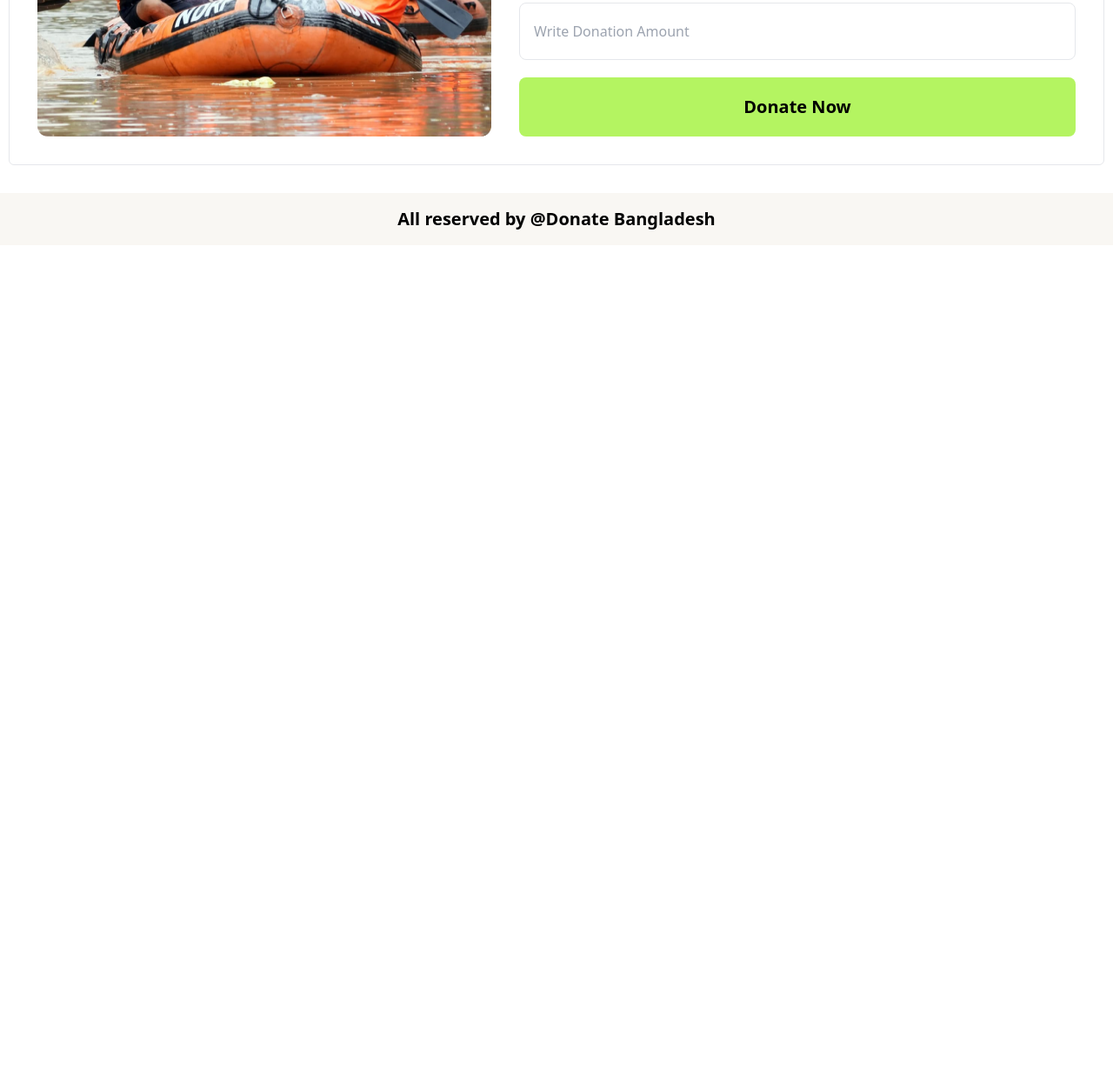
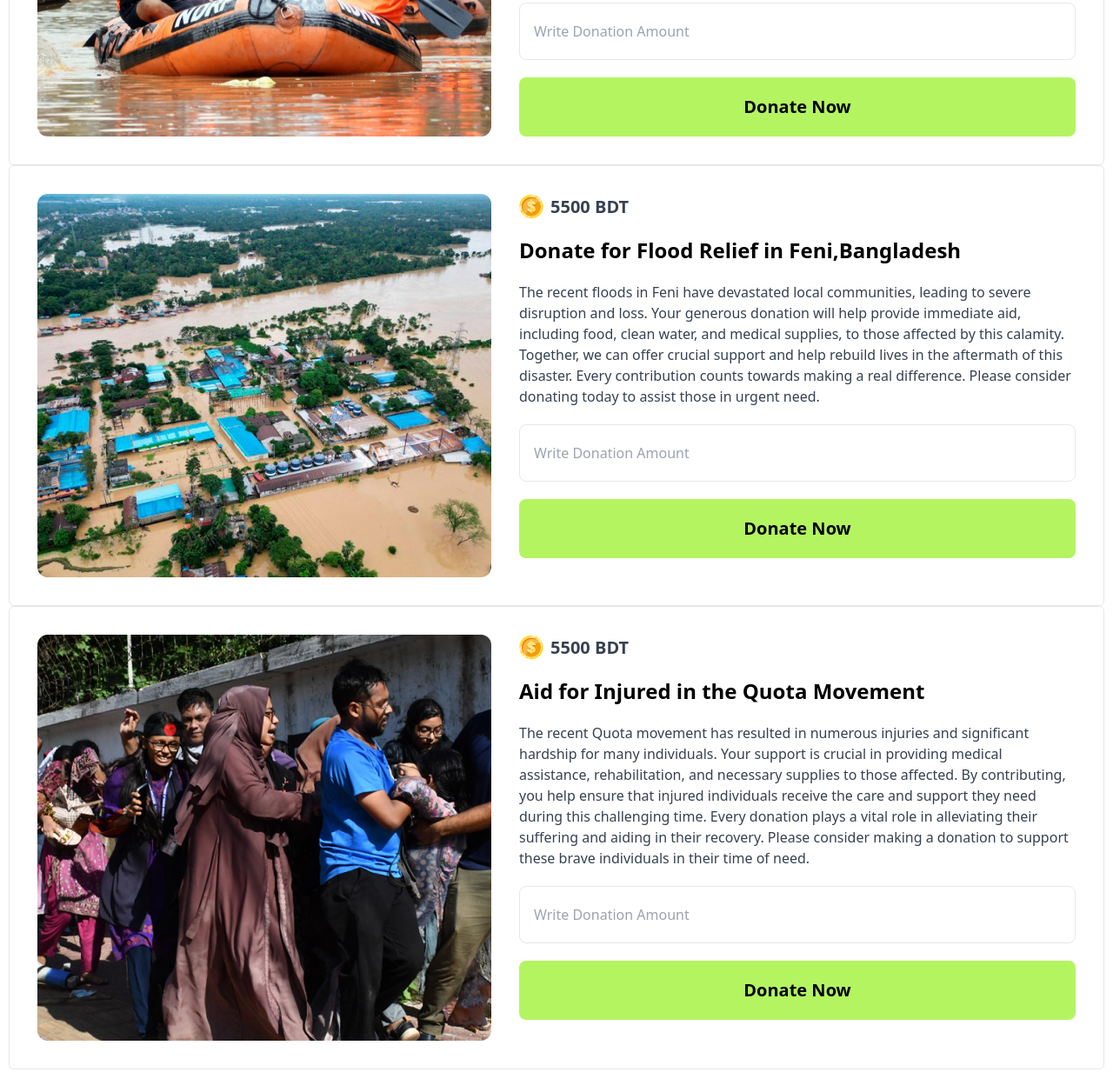
Before and after one commit to aliakbordev/B10A5, a plain HTML site: page index.html in a window 1280 px wide. Shown: the part 479-1712 px from the top of the page at 87% size. Before the commit the page ends 800 px from the top, so only its background shows below. Drawn offline with nearby package versions, Linux system fonts and the light colour scheme.

Commit message:
design all done

```diff
--- a/index.html
+++ b/index.html
@@ -56,6 +56,49 @@
                     <button class="bg-[#B4F461] text-xl font-bold py-5 rounded-lg">Donate Now</button>
                 </div>
             </div>
+
+            <!-- at Feni section -->
+            <div class="border p-8 flex flex-col lg:flex-row justify-center gap-8 rounded-md">
+                <img src="./assets/feni.png" alt="">
+                <div class="flex flex-col gap-5">
+                    <!-- balance -->
+                    <div class="flex items-center gap-2">
+                        <img src="./assets/coin.png" alt="">
+                        <p class="text-xl font-semibold text-gray-700">
+                            <span>5500</span> BDT
+                        </p>
+                    </div>
+                    <h1 class="text-2xl font-semibold">Donate for Flood Relief in Feni,Bangladesh</h1>
+                    <p class="text-gray-700">The recent floods in Feni have devastated local communities, leading to severe disruption and loss. Your generous
+                    donation will help provide immediate aid, including food, clean water, and medical supplies, to those affected by this
+                    calamity. Together, we can offer crucial support and help rebuild lives in the aftermath of this disaster. Every
+                    contribution counts towards making a real difference. Please consider donating today to assist those in urgent need.</p>
+                    <input type="number" class="border px-4 py-5 rounded-lg" placeholder="Write Donation Amount">
+                    <button class="bg-[#B4F461] text-xl font-bold py-5 rounded-lg">Donate Now</button>
+                </div>
+            </div>
+
+            <!-- Aid for Injured section -->
+            <div class="border p-8 flex flex-col lg:flex-row justify-center gap-8 rounded-md">
+                <img src="./assets/quota-protest.png" alt="">
+                <div class="flex flex-col gap-5">
+                    <!-- balance -->
+                    <div class="flex items-center gap-2">
+                        <img src="./assets/coin.png" alt="">
+                        <p class="text-xl font-semibold text-gray-700">
+                            <span>5500</span> BDT
+                        </p>
+                    </div>
+                    <h1 class="text-2xl font-semibold">Aid for Injured in the Quota Movement</h1>
+                    <p class="text-gray-700">The recent Quota movement has resulted in numerous injuries and significant hardship for many individuals. Your support
+                    is crucial in providing medical assistance, rehabilitation, and necessary supplies to those affected. By contributing,
+                    you help ensure that injured individuals receive the care and support they need during this challenging time. Every
+                    donation plays a vital role in alleviating their suffering and aiding in their recovery. Please consider making a
+                    donation to support these brave individuals in their time of need.</p>
+                    <input type="number" class="border px-4 py-5 rounded-lg" placeholder="Write Donation Amount">
+                    <button class="bg-[#B4F461] text-xl font-bold py-5 rounded-lg">Donate Now</button>
+                </div>
+            </div>
     </main>
 
 
```
